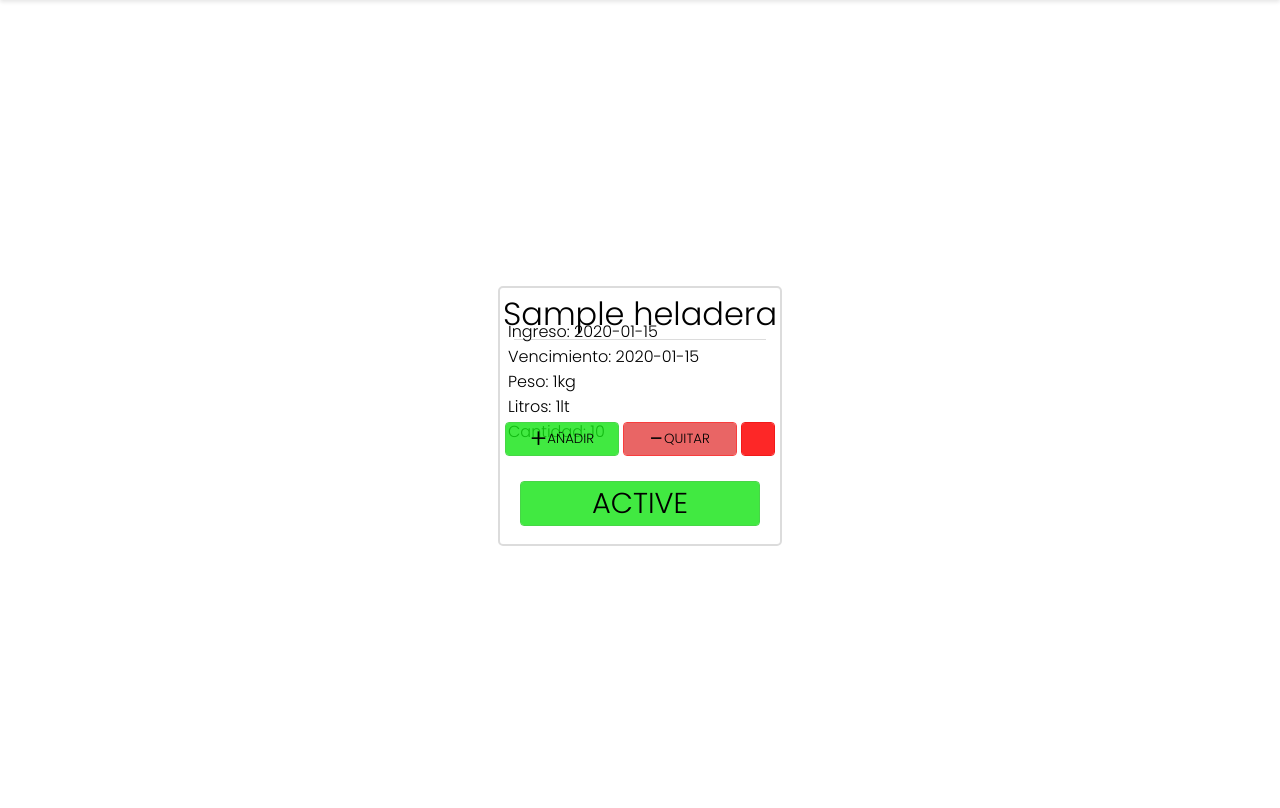
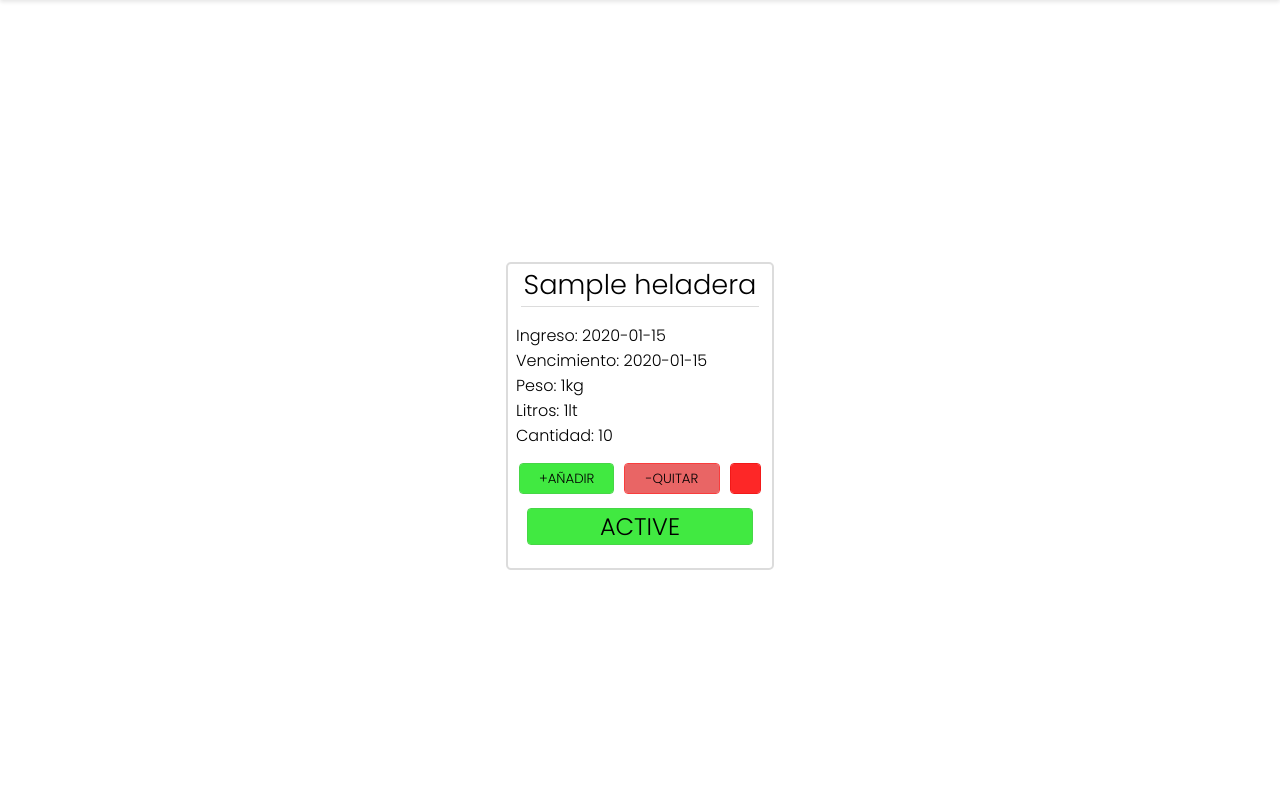
Before and after one commit to Leandr0Fr/inventario_de_cocina, a Django app: page /heladera/ in a window 1280 px wide. Shown: the part 60-868 px from the top of the page. Run offline with Django 4.2, Linux system fonts and the light colour scheme; tables that the repository leaves empty hold one stand-in row (values such as "Sample post").

Commit message:
FIX size card

```diff
--- a/static/css/card.css
+++ b/static/css/card.css
@@ -4,19 +4,16 @@
     display: flex;
     flex-direction: column;
     align-items: center;
-    height: 16rem;
-    width: 17.5rem;
+    height: 19em;
+    width: 16.5em;
     outline: 2px solid gainsboro;
     border-radius: 3px;
-    max-width: 100%;
 }
 
 .head-card {
     display: flex;
-    flex-wrap: wrap;
-    min-height: 20%;
     width: 100%;
-    font-size: 2rem;
+    font-size: 1.7em;
     align-items: center;
     justify-content: center;
     flex-direction: column;
@@ -28,7 +25,6 @@
     flex-direction: column;
     justify-content: center;
     padding-left: 0.5em;
-    height: 20%;
     width: 100%;
 }
 
@@ -36,9 +32,8 @@
     display: flex;
     justify-content: space-evenly;
     align-items: center;
-    min-height: 25%;
-    height: auto;
     width: 100%;
+    padding-top: 1em;
 }
 
 button {
@@ -57,8 +52,8 @@ button {
     justify-content: center;
     text-transform: uppercase;
     text-align: center;
-    width: 7rem;
-    height: 2rem;
+    width: 7em;
+    height: 2.2em;
     border-radius: 3px;
     outline: 1px rgb(249, 61, 61) solid;
     background: rgb(233, 101, 101);
@@ -66,7 +61,7 @@ button {
 }
 
 .button-card span {
-    font-size: 2em;
+    font-size: 1em;
 }
 
 .button-card:first-child {
@@ -81,8 +76,8 @@ button {
     justify-content: center;
     outline: 1px rgb(242, 25, 25) solid;
     background: rgb(253, 39, 39);
-    width: 2rem;
-    height: 2rem;
+    width: 2.2em;
+    height: 2.2em;
 }
 
 .status-container {
@@ -90,14 +85,14 @@ button {
     justify-content: center;
     align-items: center;
     text-align: center;
-    height: 25%;
+    padding-top: 1em;
     width: 100%;
 }
 
 .status {
     width: 85%;
     text-transform: uppercase;
-    font-size: 1.8em;
+    font-size: 1.5em;
     text-align: center;
     border-radius: 3px;
     outline: 1px rgba(19, 202, 19, 0.777) solid;
--- a/static/css/page.css
+++ b/static/css/page.css
@@ -3,8 +3,7 @@
     justify-content: center;
     align-items: center;
     flex-wrap: wrap;
-    gap: 10px;
-    width: auto;
+    gap: 1em;
+    width: 90%;
     height: auto;
-
 }
```
